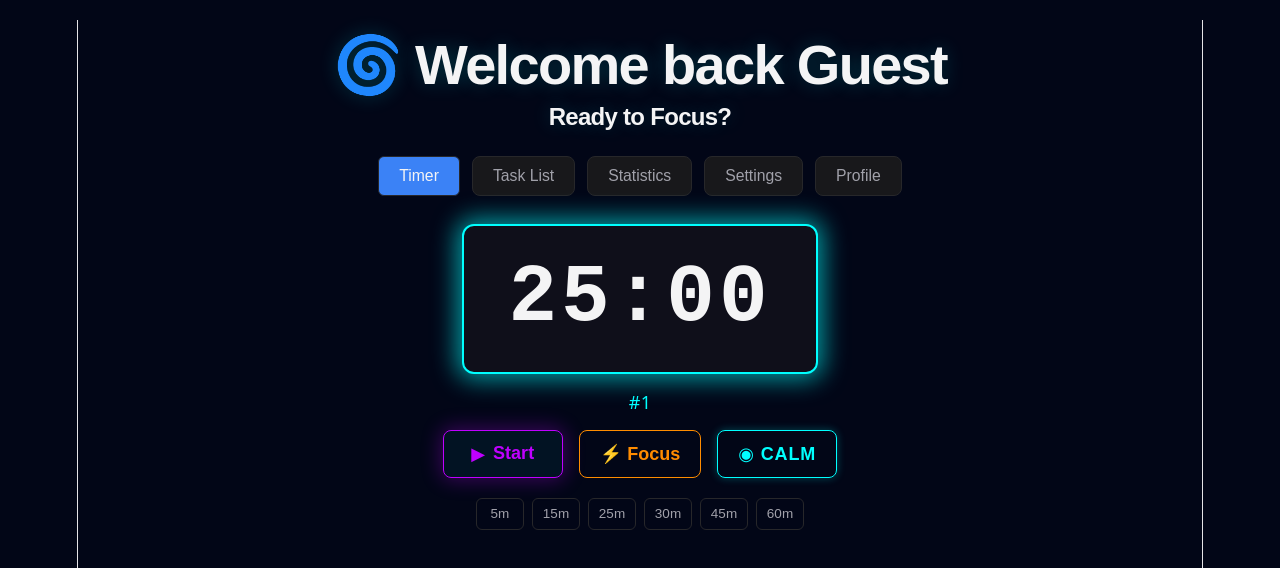
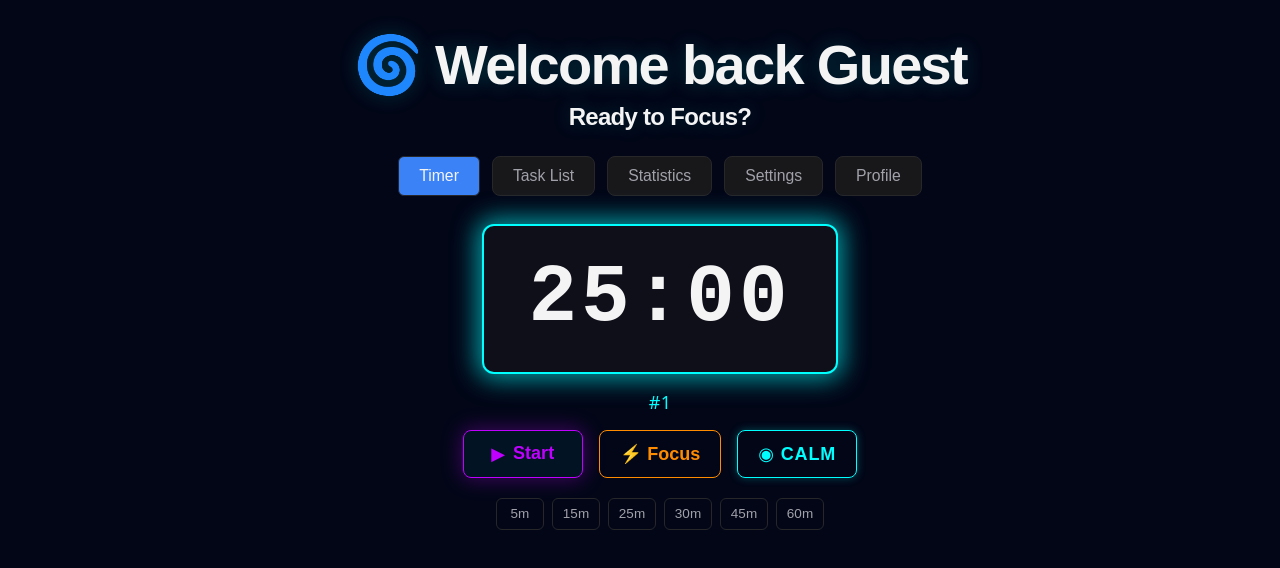
Before and after one commit to FinchDefense/flowstate-app, a React (Vite) app: page / in a window 1280 px wide. Shown: the top 568 px of the page. Built offline with nearby package versions, Linux system fonts and the light colour scheme.

Commit message:
Make the app take up the full screen

```diff
--- a/src/index.css
+++ b/src/index.css
@@ -51,15 +51,15 @@
 }
 
 #root {
-  width: 1126px;
-  max-width: 100%;
-  margin: 0 auto;
+  width: 100vw;
+  min-height: 100vh;
+  margin: 0;
+  padding: 0;
   text-align: center;
-  border-inline: 1px solid var(--border);
-  min-height: 100svh;
   display: flex;
   flex-direction: column;
   box-sizing: border-box;
+  background-color: var(--bg-color, #020617);
 }
 
 body {
```
